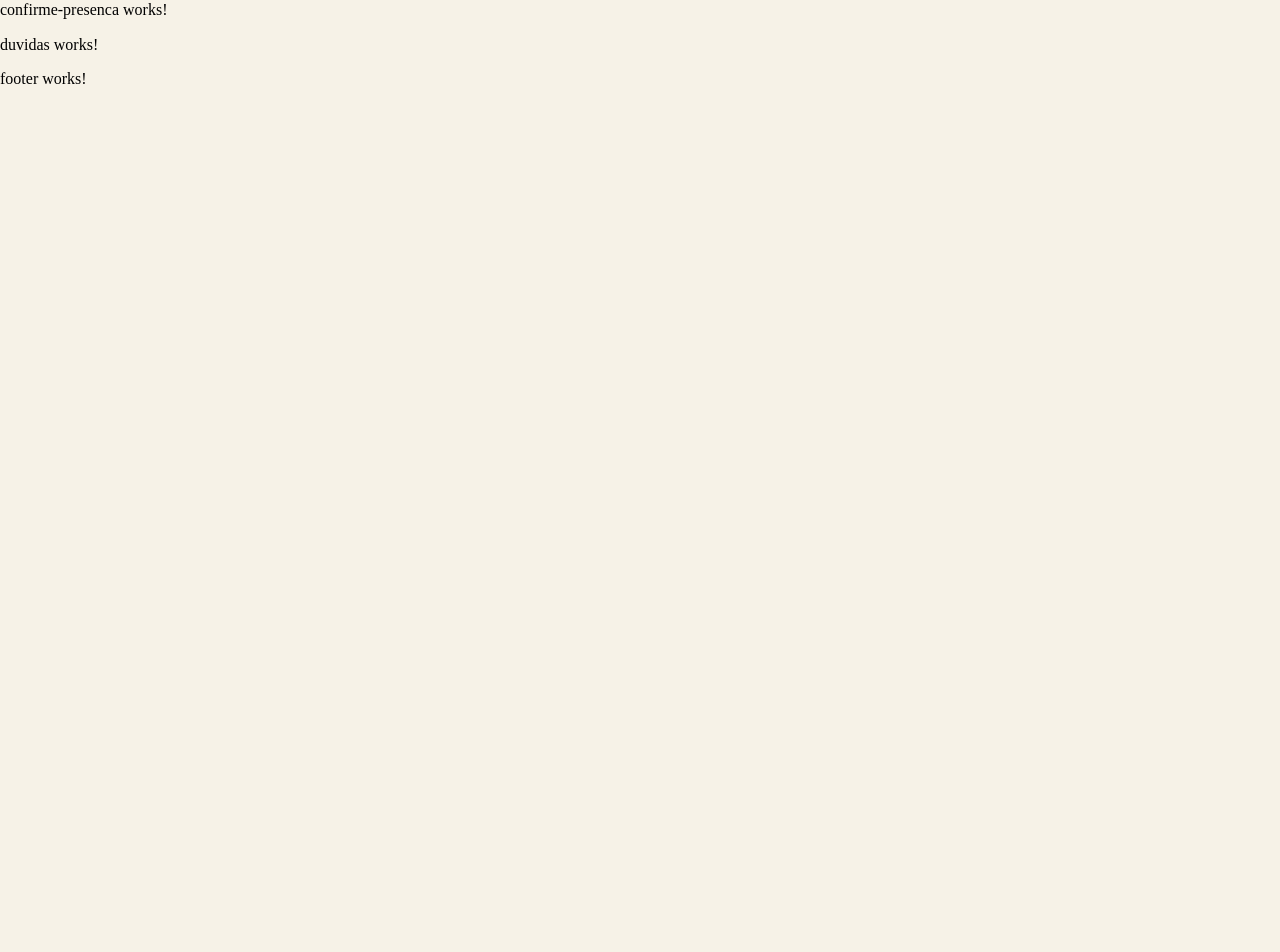
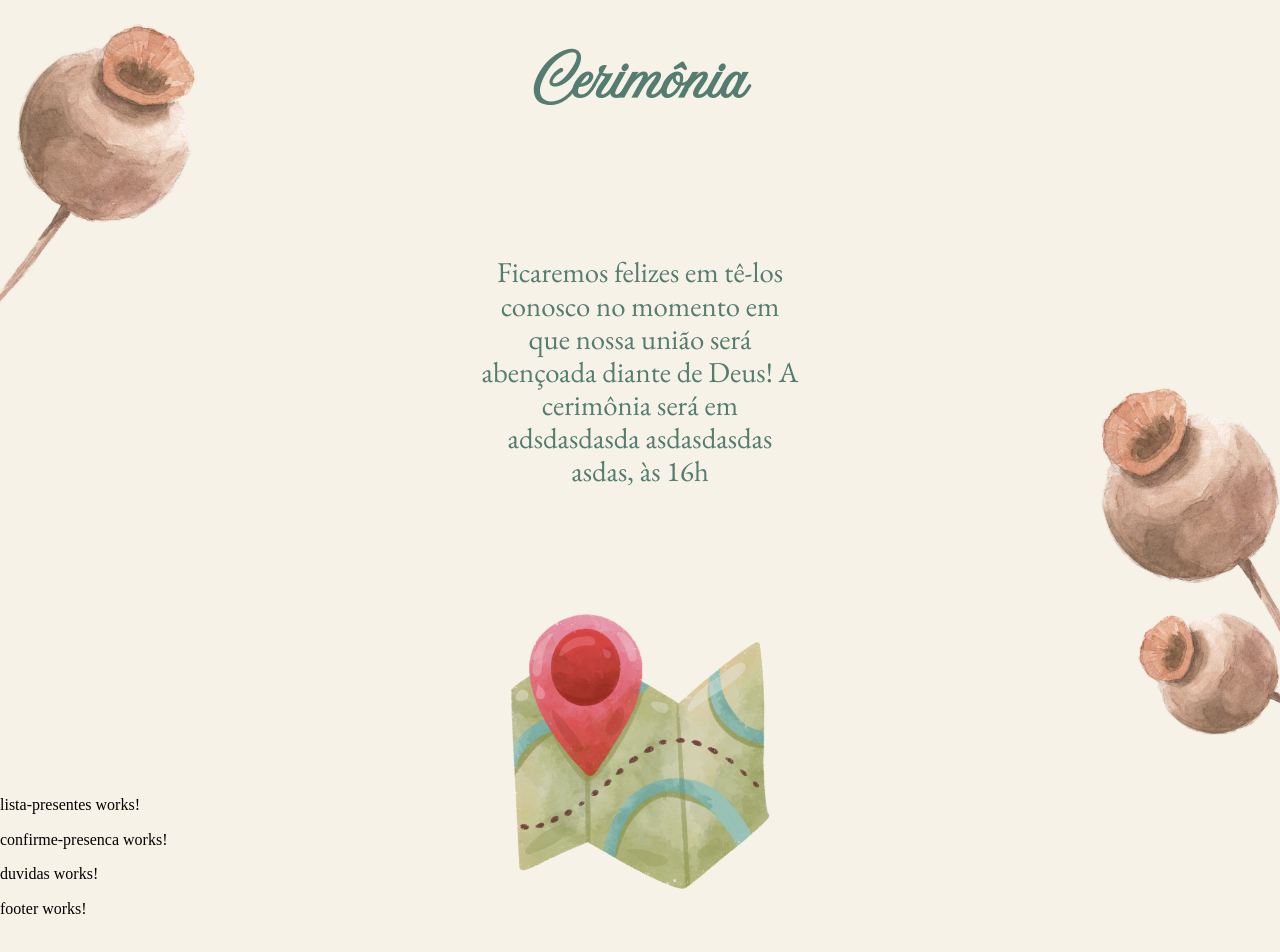
Before and after one commit to LeviSanches/site-casamento, an Angular app: page / in a window 1280 px wide. Shown: the part 3225-4177 px from the top of the page. Before the commit the page ends 3329 px from the top, so only its background shows below. Built offline with nearby package versions, Linux system fonts and the light colour scheme.

Commit message:
Localização da cerimônia

```diff
--- a/src/app/components/casal/casal.component.css
+++ b/src/app/components/casal/casal.component.css
@@ -24,7 +24,7 @@ h1 {
     width: 50%;
     justify-content: center;
     align-items: center;
-    margin: 2rem;
+    margin: 2rem 0 5rem  ;
     padding: 2rem 4rem;
     color: var(--primary-color);
     font-family: "Eb Garamond", serif;
@@ -42,4 +42,5 @@ h1 {
     height: 100%;
     border-radius: 50%;
     border: 4px solid var(--primary-color);
+    margin-bottom: 5rem;
 }
--- a/src/app/components/cerimonia/cerimonia.component.css
+++ b/src/app/components/cerimonia/cerimonia.component.css
@@ -0,0 +1,38 @@
+.container {
+    background-image: url("/assets/fundo-localizacao.png");
+    width: 100%;
+    height: 100vh;
+    background-size: cover;
+    background-repeat: no-repeat;
+    background-position: center;
+    display: flex;
+    flex-direction: column;
+    align-items: center;
+}
+
+.container-localizacao {
+    display: flex;
+    flex-direction: column;
+    align-items: center;
+}
+
+h1 {
+    color: var(--secondary-color);
+    padding: 3rem;
+    font-size: 3rem;
+    text-align: center;
+    margin: 2rem;
+    font-family: Amoresa, serif;
+}
+
+.container p {
+    font-size: 1.8rem;
+    color: var(--secondary-color);
+    text-align: center;
+    padding: 2rem 30rem;
+    font-family: "Eb Garamond", serif;
+}
+
+img {
+    width: 45rem;
+}
--- a/src/app/components/cerimonia/cerimonia.component.html
+++ b/src/app/components/cerimonia/cerimonia.component.html
@@ -1 +1,10 @@
-<p>cerimonia works!</p>
+<div class="container">
+    <h1>Cerimônia</h1>
+    <p>Ficaremos felizes em tê-los conosco no momento em que nossa união será abençoada diante de Deus! A cerimônia será
+        em adsdasdasda asdasdasdas asdas, às 16h</p>
+    <div class="container-localizacao">
+        <a href="https://maps.app.goo.gl/AjDH4GKPuStuMzsY6" target="_blank"><img src="assets/mapa.png" alt=""></a>
+        <p>Clique no mapa para acessar a localização</p>
+    </div>
+
+</div>
```
Also changed, not shown: src/assets/fundo-localizacao.png (added), src/assets/mapa.png (added).
